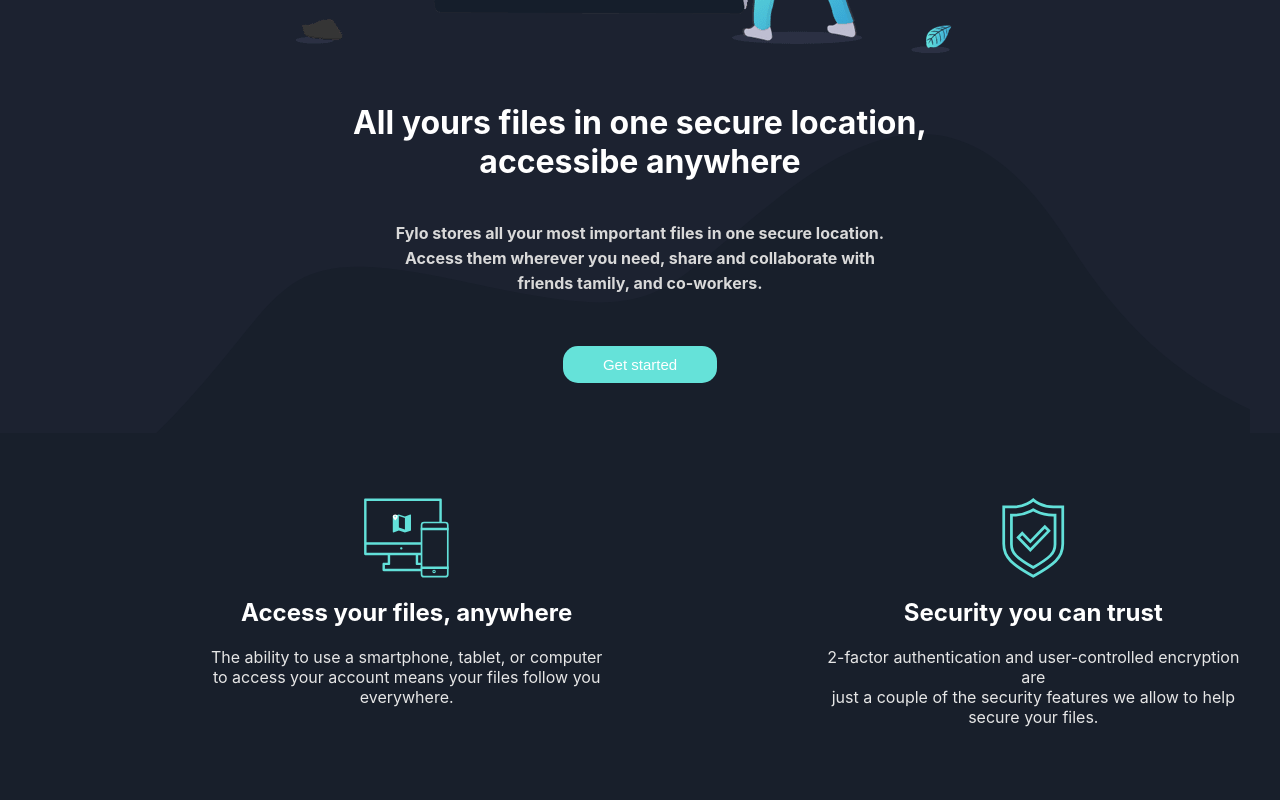
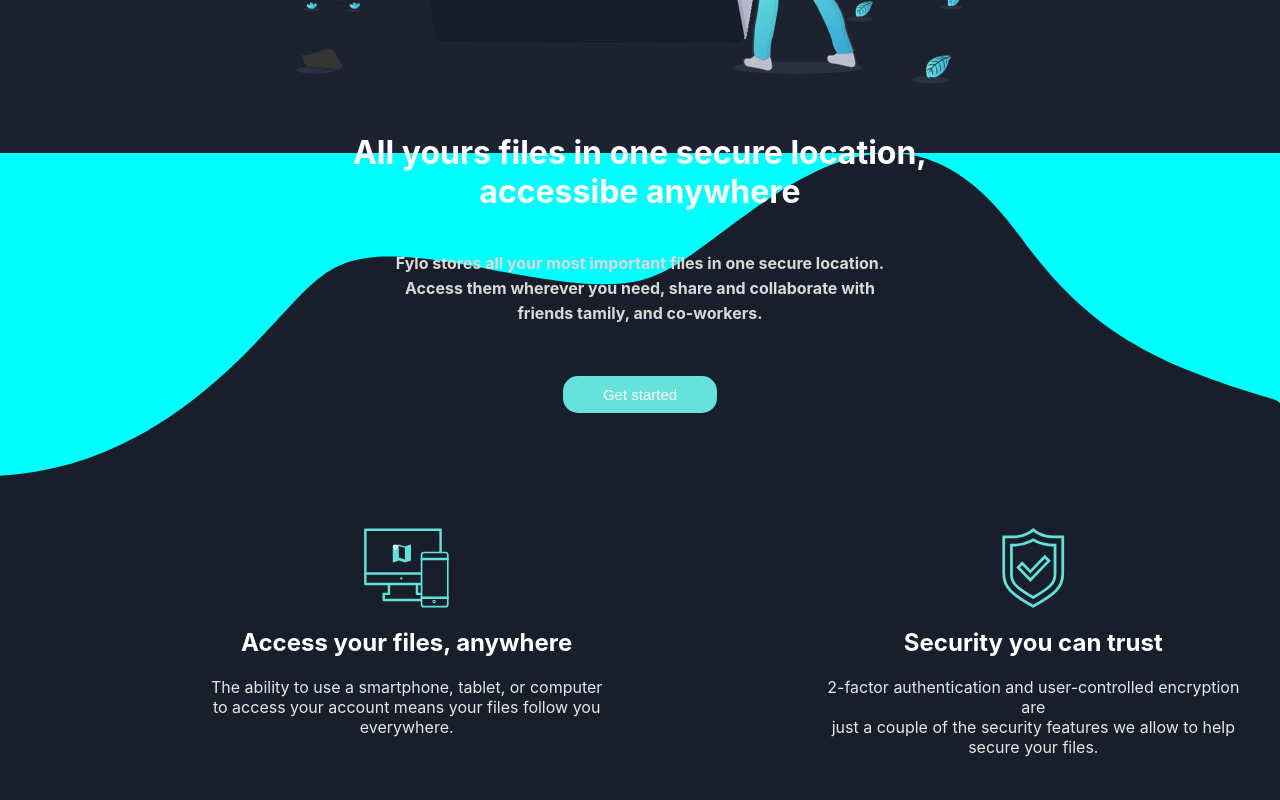
Before and after one commit to Shad-Islam/Fylo-dark-theme-landing-page, a React (Create React App) app: page / in a window 1280 px wide. Shown: the part 580-1380 px from the top of the page. Built offline with nearby package versions, Linux system fonts and the light colour scheme; the HTML template or start-up script is replaced by a standard one.

Commit message:
Set curv proper postion

```diff
--- a/src/components/styles/banner.style.js
+++ b/src/components/styles/banner.style.js
@@ -2,8 +2,9 @@
 
 const BannerArea = styled.div`
   width: 100%;
+  position: relative;
   background-color: #1c2230;
-  padding: 0px 30px;
+  padding: 30px 30px 0px;
 `;
 
 const BannerHeading = styled.h1`
@@ -22,11 +23,9 @@
   max-width: 1440px;
   display: flex;
   margin: 0 auto;
-  position: relative;
   text-align: center;
   align-items: center;
   flex-direction: column;
-  overflow: hidden;
 `;
 
 const BannerImage = styled.img`
@@ -47,10 +46,12 @@
 `;
 
 const BannerCurvImage = styled.img`
-  z-index: 1;
+  width: 100%;
+  height: 350px;
+  z-index: 2;
   position: absolute;
-  bottom: -150px;
-  /* background-color: aqua; */
+  bottom: -40px;
+  background-color: aqua;
 `;
 
 export {
```
